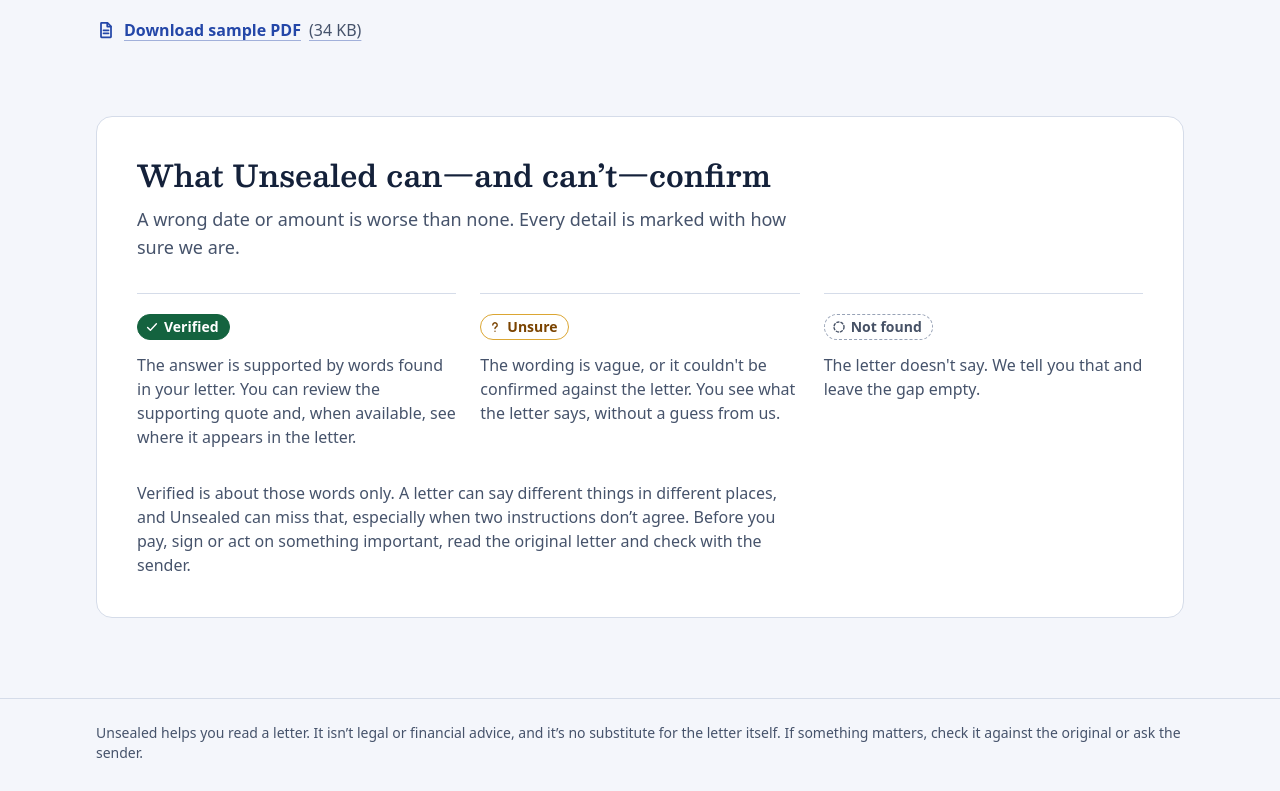
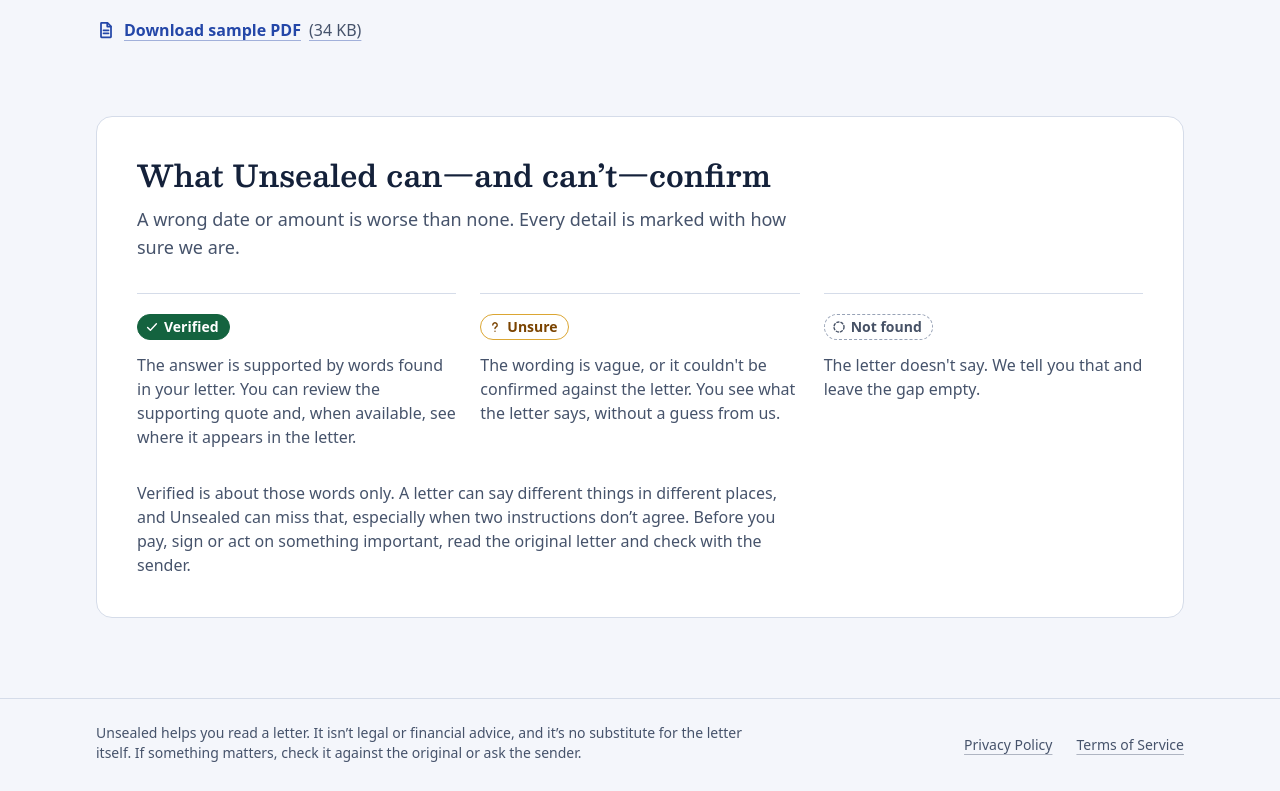
Before and after one commit to ridacyber/unsealed, a Next.js app: page / in a window 1280 px wide. Shown: the part 1290-2081 px from the top of the page. Built offline with nearby package versions, Linux system fonts and the light colour scheme; a web font is replaced by a local one.

Commit message:
Add global legal footer with privacy and terms links

```diff
--- a/app/layout.tsx
+++ b/app/layout.tsx
@@ -5,6 +5,7 @@
   Besley,
   Courier_Prime,
 } from "next/font/google";
+import { SiteFooter } from "@/components/layout/SiteFooter";
 import "./globals.css";
 
 // Body text: a typeface designed for legibility under stress.
@@ -39,7 +40,10 @@
       lang="en"
       className={`${atkinson.variable} ${besley.variable} ${courierPrime.variable} h-full antialiased`}
     >
-      <body className="flex min-h-full flex-col">{children}</body>
+      <body className="flex min-h-full flex-col">
+        {children}
+        <SiteFooter />
+      </body>
     </html>
   );
 }
--- a/app/page.tsx
+++ b/app/page.tsx
@@ -1,12 +1,6 @@
 // owner: m
-import { SiteFooter } from "@/components/layout/SiteFooter";
 import { UnsealedApp } from "@/components/UnsealedApp";
 
 export default function Home() {
-  return (
-    <>
-      <UnsealedApp />
-      <SiteFooter />
-    </>
-  );
+  return <UnsealedApp />;
 }
--- a/app/results/page.tsx
+++ b/app/results/page.tsx
@@ -1,6 +1,5 @@
 // owner: m
 import type { Metadata } from "next";
-import { SiteFooter } from "@/components/layout/SiteFooter";
 import { ResultsPreview } from "./ResultsPreview";
 
 export const metadata: Metadata = {
@@ -24,10 +23,5 @@
   const { mock } = await searchParams;
   const sample = mock === "not-found" || mock === "conflict" ? mock : "partial";
 
-  return (
-    <>
-      <ResultsPreview sample={sample} />
-      <SiteFooter />
-    </>
-  );
+  return <ResultsPreview sample={sample} />;
 }
--- a/components/layout/SiteFooter.tsx
+++ b/components/layout/SiteFooter.tsx
@@ -1,12 +1,36 @@
 // owner: m
+import Link from "next/link";
+
+const LEGAL_LINKS = [
+  { href: "/privacy", label: "Privacy Policy" },
+  { href: "/terms", label: "Terms of Service" },
+] as const;
+
 export function SiteFooter() {
   return (
     <footer className="mt-auto border-t border-line">
-      <p className="mx-auto w-full max-w-6xl px-5 py-6 text-sm text-ink-soft sm:px-8">
-        Unsealed helps you read a letter. It isn&rsquo;t legal or financial
-        advice, and it&rsquo;s no substitute for the letter itself. If something
-        matters, check it against the original or ask the sender.
-      </p>
+      <div className="mx-auto flex w-full max-w-6xl flex-col gap-3 px-5 py-6 text-sm text-ink-soft sm:px-8 md:flex-row md:items-start md:justify-between md:gap-10">
+        <p className="max-w-2xl">
+          Unsealed helps you read a letter. It isn&rsquo;t legal or financial
+          advice, and it&rsquo;s no substitute for the letter itself. If
+          something matters, check it against the original or ask the sender.
+        </p>
+
+        <nav aria-label="Legal" className="shrink-0">
+          <ul className="flex flex-wrap gap-x-6">
+            {LEGAL_LINKS.map(({ href, label }) => (
+              <li key={href}>
+                <Link
+                  href={href}
+                  className="inline-flex min-h-11 items-center underline decoration-ink-soft/40 underline-offset-4 hover:text-ink hover:decoration-ink"
+                >
+                  {label}
+                </Link>
+              </li>
+            ))}
+          </ul>
+        </nav>
+      </div>
     </footer>
   );
 }
```
